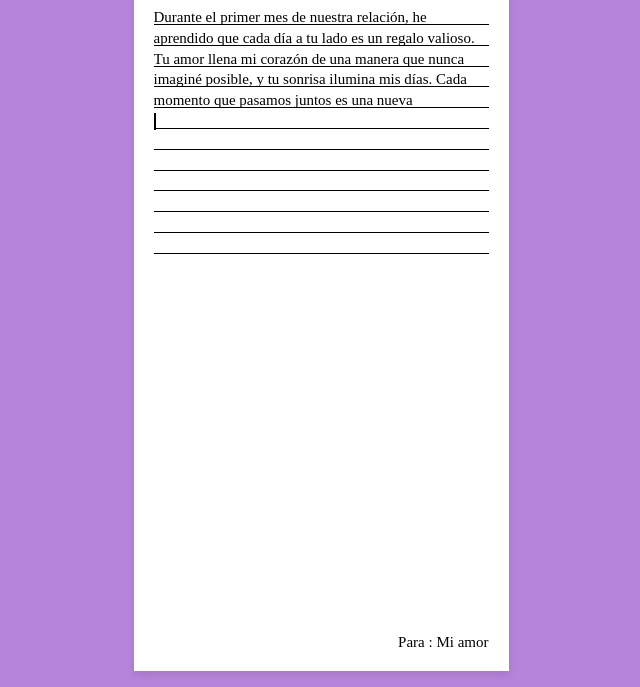
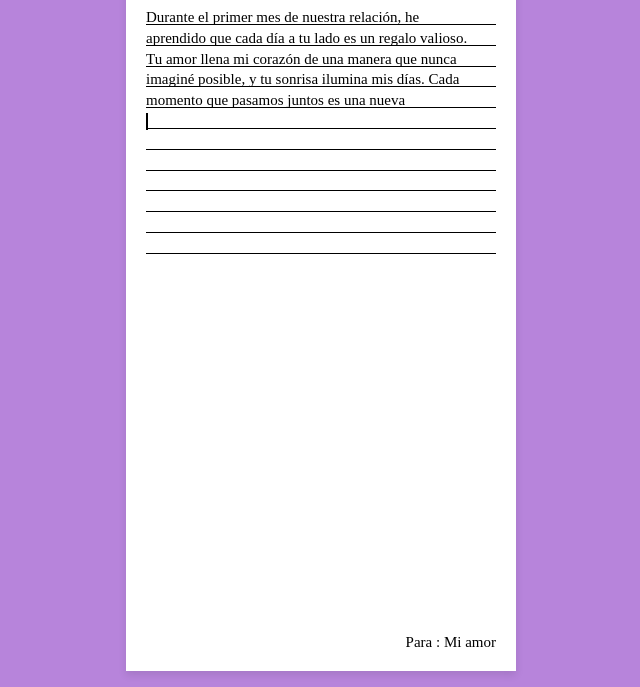
Before and after one commit to PierreArriagada/teamoyuri.github.io, a plain HTML site: page cartaescrita.html in a window 1280 px wide. Shown: the part 113-800 px from the top of the page, without its empty margins (319-959 px from the left). Drawn offline with Linux system fonts and the light colour scheme.

Commit message:
Update cartaescrita.html

```diff
--- a/cartaescrita.html
+++ b/cartaescrita.html
@@ -19,7 +19,7 @@
         }
 
         .notebook {
-            width: 335px;
+            width: 350px;
             height: 88vh;
             background-color: white;
             box-shadow: 0 4px 8px rgba(0, 0, 0, 0.1);
```
